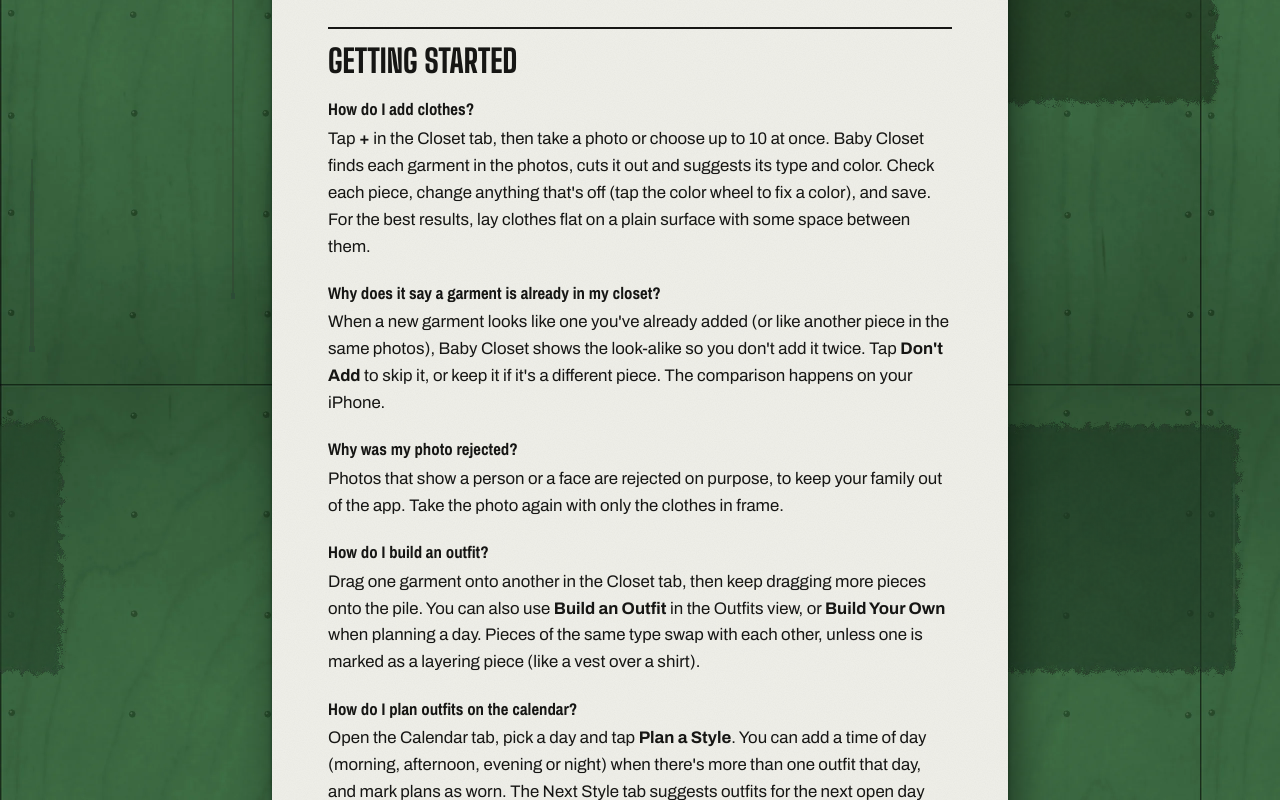
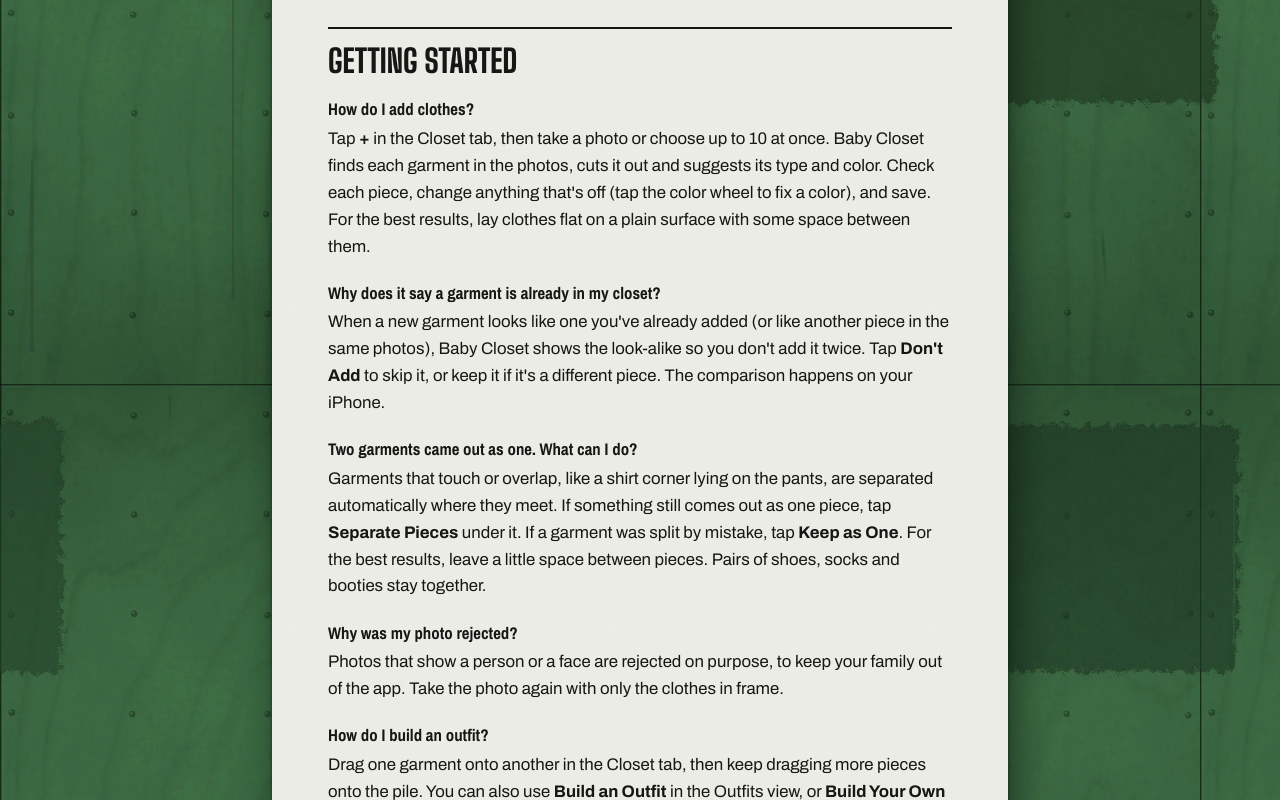
Before and after one commit to alexrf00/inceptumrex, a Next.js app: page /babycloset/support in a window 1280 px wide. Shown: the part 416-1216 px from the top of the page. Built offline with nearby package versions, Linux system fonts and the light colour scheme.

Commit message:
Baby Closet support: separating touching garments
Co-Authored-By: Claude Opus 5.5 <noreply@anthropic.com>

```diff
--- a/src/app/babycloset/support/page.tsx
+++ b/src/app/babycloset/support/page.tsx
@@ -38,6 +38,13 @@ export default function BabyClosetSupport() {
         When a new garment looks like one you&apos;ve already added (or like another piece in the same photos),
         Baby Closet shows the look-alike so you don&apos;t add it twice. Tap <strong>Don&apos;t Add</strong> to skip
         it, or keep it if it&apos;s a different piece. The comparison happens on your iPhone.
+      </p>
+      <h3>Two garments came out as one. What can I do?</h3>
+      <p>
+        Garments that touch or overlap, like a shirt corner lying on the pants, are separated automatically where
+        they meet. If something still comes out as one piece, tap <strong>Separate Pieces</strong> under it. If a
+        garment was split by mistake, tap <strong>Keep as One</strong>. For the best results, leave a little space
+        between pieces. Pairs of shoes, socks and booties stay together.
       </p>
       <h3>Why was my photo rejected?</h3>
       <p>
```
